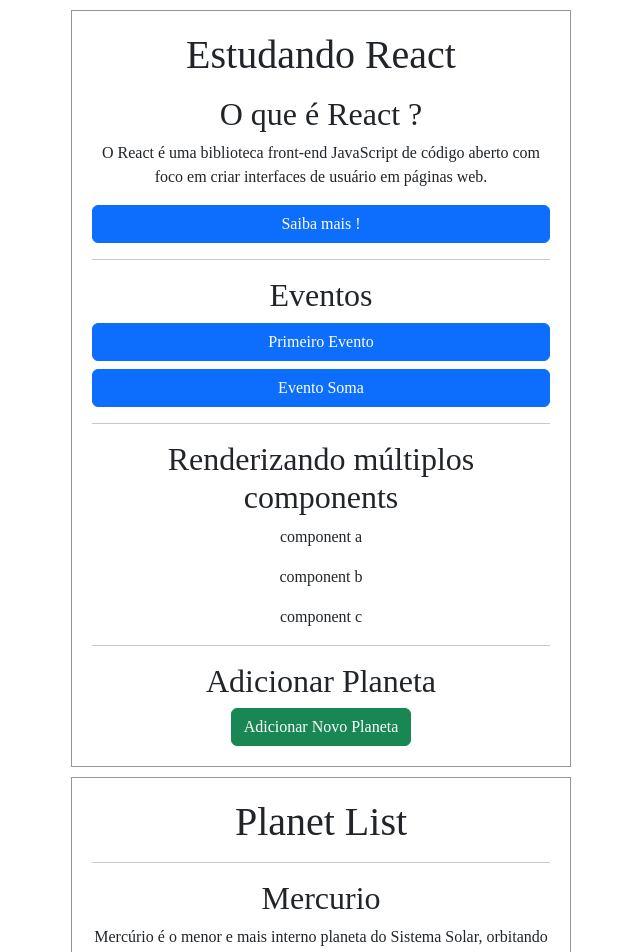
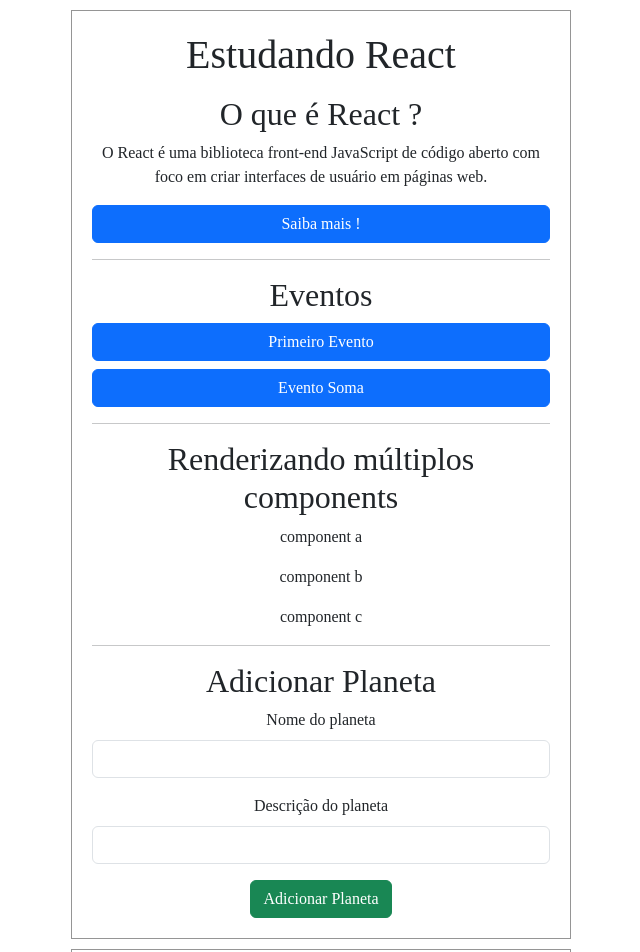
Before and after one commit to ViniHGV/Lab-React, a React (Create React App) app: page / in a window 1280 px wide. Shown: the top 952 px of the page, without its empty margins (319-959 px from the left). Built offline with nearby package versions, Linux system fonts and the light colour scheme.

Commit message:
Criando o component FormPlanet e atribuindo ele ao EstReact

```diff
--- a/src/App.js
+++ b/src/App.js
@@ -3,7 +3,7 @@
 import EstReact from './components/EstReact'
 import Planets from './components/planets';
 import Planet from './components/planets/planet';
-import addPlanet from './components/Contact';
+import FormPlanet from './components/pages/newPlanet';
 
 
 
--- a/src/components/Contact/index.js
+++ /dev/null
@@ -1,12 +0,0 @@
-import React from "react";
-
-const addPlanet = () => {
-    return (
-        <div>
-            <h2>Adicionar Planeta</h2>
-            <a type="button" class="btn btn-success">Adicionar Novo Planeta</a>
-        </div>
-    )
-}
-
-export default addPlanet;
--- a/src/components/EstReact.js
+++ b/src/components/EstReact.js
@@ -1,5 +1,5 @@
 import React, { Fragment } from 'react';
-import addPlanet from './Contact';
+import FormPlanet from './pages/newPlanet';
 
 const FirstEvent = () => {
     alert('Primeiro evento no React')
@@ -40,7 +40,8 @@
             <hr/>
             <div className='addPlanet'>
                 <h2>Adicionar Planeta</h2>
-                <a type="button" class="btn btn-success">Adicionar Novo Planeta</a>
+                <FormPlanet/>
+
             </div>
 
         </Fragment>
--- /dev/null
+++ b/src/components/pages/newPlanet.js
@@ -0,0 +1,21 @@
+import React from "react";
+
+const FormPlanet = () => {
+    return (
+        <>
+            <form>
+                <div class="mb-3">
+                    <label for="namePlanet" class="form-label">Nome do planeta</label>
+                    <input type="text" class="form-control" id="namePlanet"/>
+                </div>
+                <div class="mb-3">
+                    <label for="description" class="form-label">Descrição do planeta</label>
+                    <input type="text" class="form-control" id="description"/>
+                </div>
+                <button type="submit" class="btn btn-success">Adicionar Planeta</button>
+            </form>
+        </>
+    )
+}
+
+export default FormPlanet;
```
